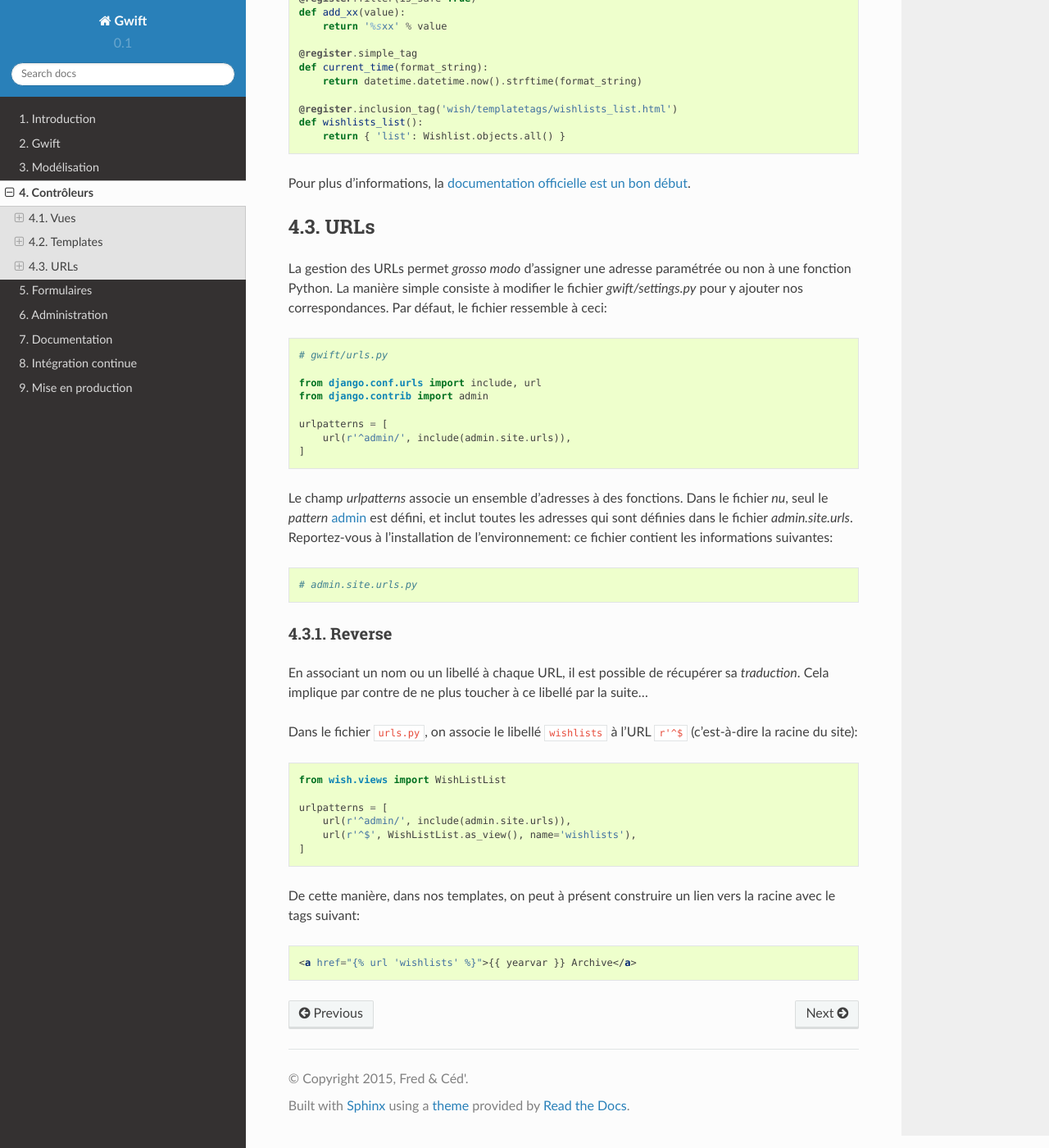
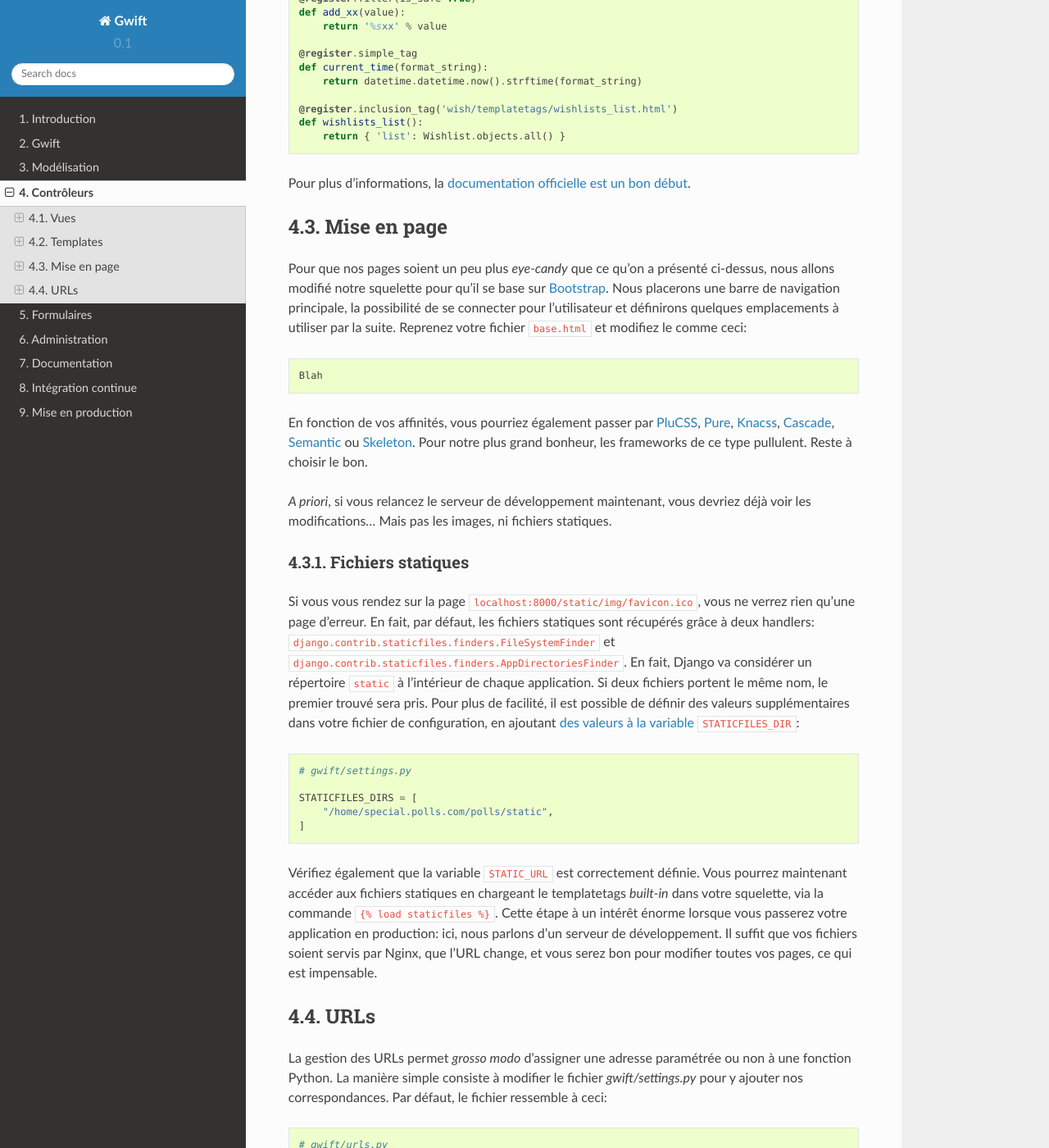
Before and after one commit to Grimbox/gwift-book, a Sphinx documentation site: the page built from source/mvc.rst, in a window 1280 px wide and 1400 px high, scrolled down 6520 px. Shown: the whole window at 82% size. Built offline with Sphinx 7.4.7 and the Read the Docs theme 2.0.0, drawn with Linux system fonts in a browser that asks for light colours.

Commit message:
static files

```diff
--- a/source/mvc.rst
+++ b/source/mvc.rst
@@ -7,4 +7,5 @@ Les vues agrègent donc les informations à partir d'un des composants et les fo
 
 .. include:: mvc/views.rst
 .. include:: mvc/templates.rst
+.. include:: mvc/layout.rst
 .. include:: mvc/urls.rst
--- /dev/null
+++ b/source/mvc/layout.rst
@@ -0,0 +1,31 @@
+************
+Mise en page
+************
+
+
+Pour que nos pages soient un peu plus *eye-candy* que ce qu'on a présenté ci-dessus, nous allons modifié notre squelette pour qu'il se base sur `Bootstrap <http://getbootstrap.com/>`_. Nous placerons une barre de navigation principale, la possibilité de se connecter pour l'utilisateur et définirons quelques emplacements à utiliser par la suite. Reprenez votre fichier ``base.html`` et modifiez le comme ceci:
+
+.. code-block:: html
+
+    Blah
+
+
+
+En fonction de vos affinités, vous pourriez également passer par `PluCSS <http://plucss.pluxml.org/>`_, `Pure <http://purecss.io/>`_, `Knacss <http://knacss.com/>`_, `Cascade <http://www.cascade-framework.com/>`_, `Semantic <http://semantic-ui.com/>`_ ou `Skeleton <http://getskeleton.com/>`_. Pour notre plus grand bonheur, les frameworks de ce type pullulent. Reste à choisir le bon.
+
+*A priori*, si vous relancez le serveur de développement maintenant, vous devriez déjà voir les modifications... Mais pas les images, ni fichiers statiques.
+
+Fichiers statiques
+==================
+
+Si vous vous rendez sur la page ``localhost:8000/static/img/favicon.ico``, vous ne verrez rien qu'une page d'erreur. En fait, par défaut, les fichiers statiques sont récupérés grâce à deux handlers: ``django.contrib.staticfiles.finders.FileSystemFinder`` et ``django.contrib.staticfiles.finders.AppDirectoriesFinder``. En fait, Django va considérer un répertoire ``static`` à l'intérieur de chaque application. Si deux fichiers portent le même nom, le premier trouvé sera pris. Pour plus de facilité, il est possible de définir des valeurs supplémentaires dans votre fichier de configuration, en ajoutant `des valeurs à la variable <https://docs.djangoproject.com/en/1.9/ref/settings/#std:setting-STATICFILES_DIRS>`_ ``STATICFILES_DIR``:
+
+.. code-block:: python
+
+    # gwift/settings.py
+
+    STATICFILES_DIRS = [
+        "/home/special.polls.com/polls/static",
+    ]
+
+Vérifiez également que la variable ``STATIC_URL`` est correctement définie. Vous pourrez maintenant accéder aux fichiers statiques en chargeant le templatetags *built-in* dans votre squelette, via la commande ``{% load staticfiles %}``. Cette étape à un intérêt énorme lorsque vous passerez votre application en production: ici, nous parlons d'un serveur de développement. Il suffit que vos fichiers soient servis par Nginx, que l'URL change, et vous serez bon pour modifier toutes vos pages, ce qui est impensable.
```
